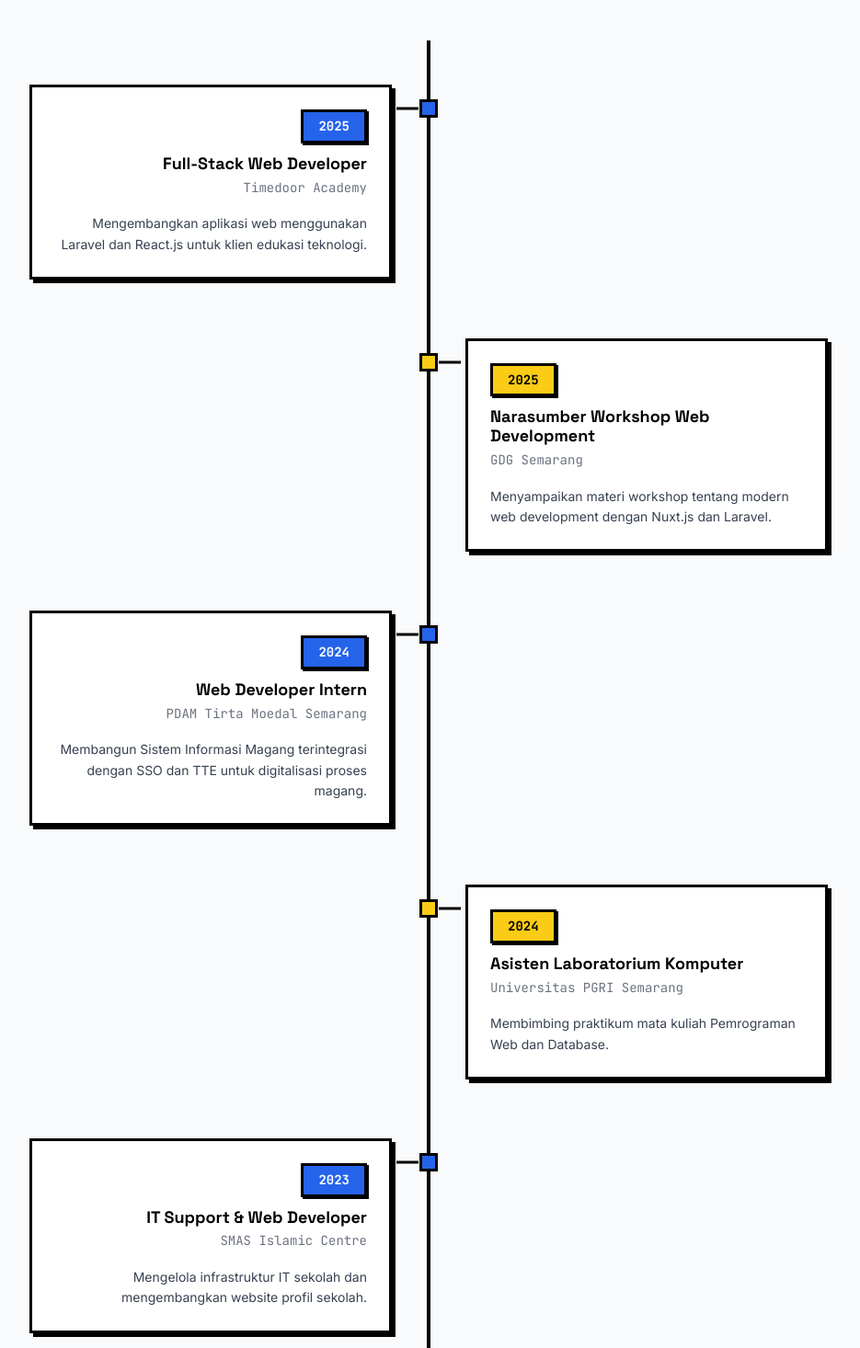
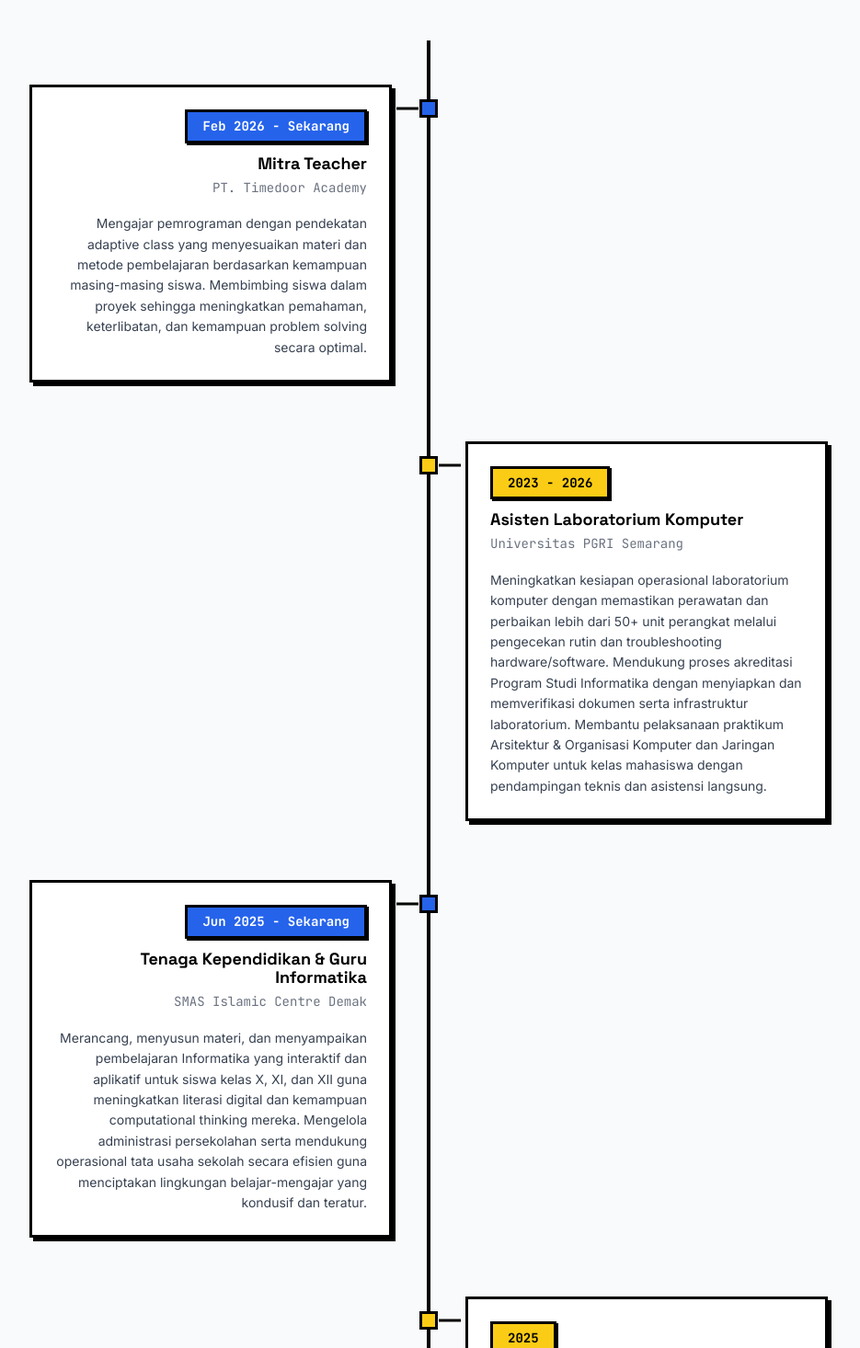
Before and after one commit to febriansyahcc/website-portofolio, a React (Vite) app: page / in a window 1280 px wide. Shown: the part 3504-4970 px from the top of the page at 92% size, without its empty margins (174-1109 px from the left). Built offline with nearby package versions, Linux system fonts and the light colour scheme.

Commit message:
Update experience section

```diff
--- a/src/data/portfolio.js
+++ b/src/data/portfolio.js
@@ -133,45 +133,45 @@ export const PROJECTS = [
 export const EXPERIENCE = {
   professional: [
     {
-      year: "2025",
-      title: "Full-Stack Web Developer",
-      company: "Timedoor Academy",
+      year: "Feb 2026 - Sekarang",
+      title: "Mitra Teacher",
+      company: "PT. Timedoor Academy",
       description:
-        "Mengembangkan aplikasi web menggunakan Laravel dan React.js untuk klien edukasi teknologi.",
+        "Mengajar pemrograman dengan pendekatan adaptive class yang menyesuaikan materi dan metode pembelajaran berdasarkan kemampuan masing-masing siswa. Membimbing siswa dalam proyek sehingga meningkatkan pemahaman, keterlibatan, dan kemampuan problem solving secara optimal.",
       type: "professional",
     },
     {
-      year: "2024",
-      title: "Web Developer Intern",
-      company: "PDAM Tirta Moedal Semarang",
+      year: "Jun 2025 - Sekarang",
+      title: "Tenaga Kependidikan & Guru Informatika",
+      company: "SMAS Islamic Centre Demak",
       description:
-        "Membangun Sistem Informasi Magang terintegrasi dengan SSO dan TTE untuk digitalisasi proses magang.",
+        "Merancang, menyusun materi, dan menyampaikan pembelajaran Informatika yang interaktif dan aplikatif untuk siswa kelas X, XI, dan XII guna meningkatkan literasi digital dan kemampuan computational thinking mereka. Mengelola administrasi persekolahan serta mendukung operasional tata usaha sekolah secara efisien guna menciptakan lingkungan belajar-mengajar yang kondusif dan teratur.",
       type: "professional",
     },
     {
-      year: "2023",
-      title: "IT Support & Web Developer",
-      company: "SMAS Islamic Centre",
+      year: "Jan 2025 - Apr 2025",
+      title: "Web Developer Intern (Magang)",
+      company: "PDAM Tirta Moedal Kota Semarang",
       description:
-        "Mengelola infrastruktur IT sekolah dan mengembangkan website profil sekolah.",
+        "Mengembangkan sistem manajemen magang berbasis web untuk meningkatkan efisiensi pengelolaan data. Berkolaborasi dalam pengembangan fitur dan debugging untuk meningkatkan performa sistem.",
       type: "professional",
     },
   ],
   academic: [
+    {
+      year: "2023 - 2026",
+      title: "Asisten Laboratorium Komputer",
+      company: "Universitas PGRI Semarang",
+      description:
+        "Meningkatkan kesiapan operasional laboratorium komputer dengan memastikan perawatan dan perbaikan lebih dari 50+ unit perangkat melalui pengecekan rutin dan troubleshooting hardware/software. Mendukung proses akreditasi Program Studi Informatika dengan menyiapkan dan memverifikasi dokumen serta infrastruktur laboratorium. Membantu pelaksanaan praktikum Arsitektur & Organisasi Komputer dan Jaringan Komputer untuk kelas mahasiswa dengan pendampingan teknis dan asistensi langsung.",
+      type: "academic",
+    },
     {
       year: "2025",
       title: "Narasumber Workshop Web Development",
       company: "GDG Semarang",
       description:
         "Menyampaikan materi workshop tentang modern web development dengan Nuxt.js dan Laravel.",
-      type: "academic",
-    },
-    {
-      year: "2024",
-      title: "Asisten Laboratorium Komputer",
-      company: "Universitas PGRI Semarang",
-      description:
-        "Membimbing praktikum mata kuliah Pemrograman Web dan Database.",
       type: "academic",
     },
     {
```
